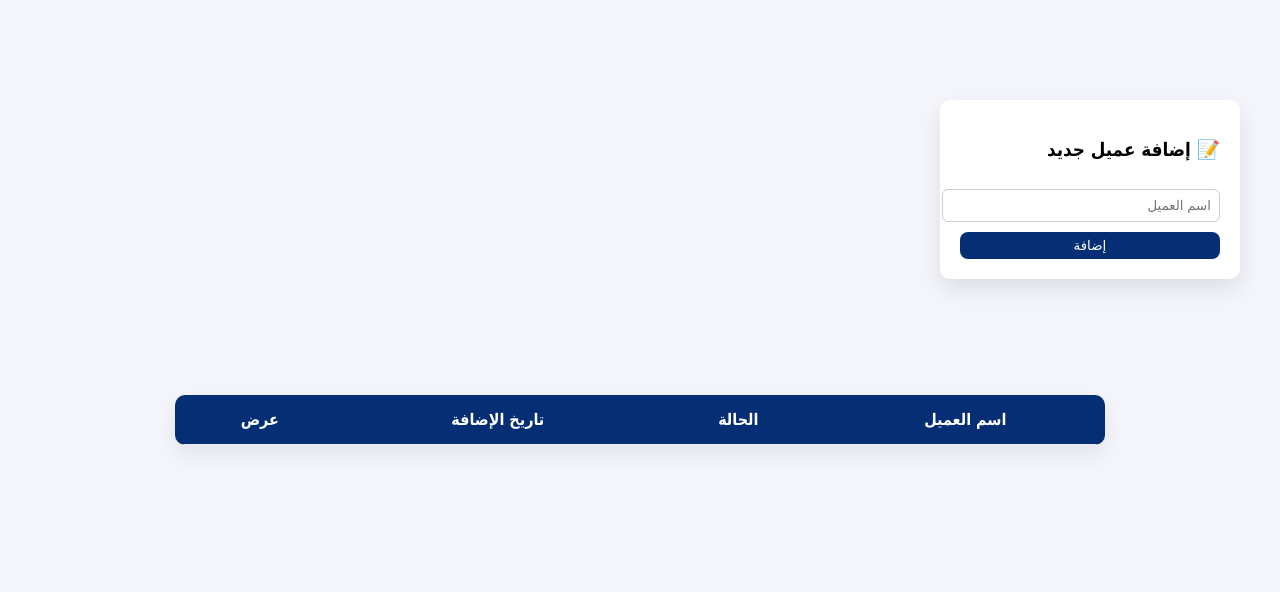
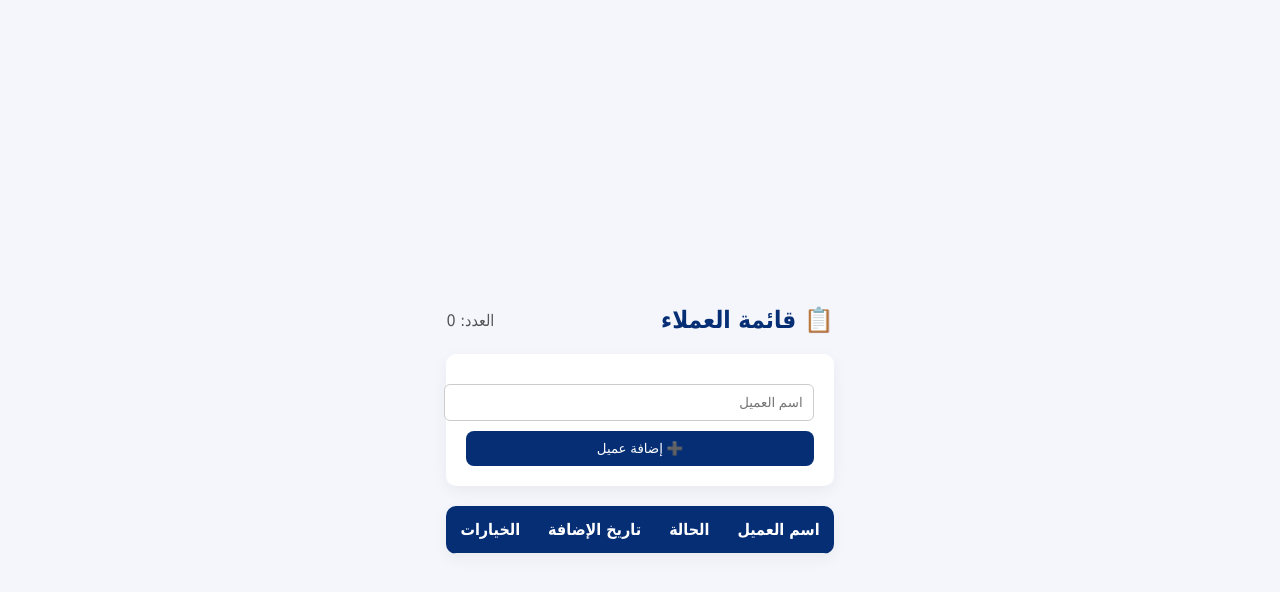
Before and after one commit to ALHARBI9ELHAM/mujeebAi-admin, a plain HTML site: page clients.html in a window 1280 px wide. Drawn offline with Linux system fonts and the light colour scheme.

Commit message:
clients.html

```diff
--- a/clients.html
+++ b/clients.html
@@ -2,25 +2,64 @@
 <html lang="ar" dir="rtl">
 <head>
   <meta charset="UTF-8" />
-  <title>قائمة العملاء</title>
+  <title>قائمة العملاء - مُجيب AI</title>
   <link rel="stylesheet" href="styles/style.css" />
   <style>
     body {
       background-color: #f4f6fc;
-      font-family: 'Tahoma', sans-serif;
+      font-family: Tahoma, sans-serif;
+      padding: 30px;
+    }
+    .container {
+      max-width: 1000px;
+      margin: auto;
+    }
+    .header {
+      display: flex;
+      justify-content: space-between;
+      align-items: center;
+      margin-bottom: 20px;
+    }
+    .header h2 {
+      margin: 0;
+      color: #052e74;
+    }
+    .header span {
+      font-size: 16px;
+      color: #555;
+    }
+    .add-client-form {
+      margin-bottom: 20px;
+      background: white;
       padding: 20px;
+      border-radius: 10px;
+      box-shadow: 0 5px 15px rgba(0,0,0,0.05);
+    }
+    .add-client-form input {
+      width: 100%;
+      padding: 10px;
+      margin-bottom: 10px;
+      border: 1px solid #ccc;
+      border-radius: 6px;
+    }
+    .add-client-form button {
+      background-color: #052e74;
+      color: white;
+      border: none;
+      padding: 10px 20px;
+      border-radius: 8px;
+      cursor: pointer;
     }
     table {
-      width: 75%;
+      width: 100%;
       background: white;
       border-collapse: collapse;
-      margin: 0 auto;
-      box-shadow: 0 10px 25px rgba(0,0,0,0.08);
       border-radius: 10px;
       overflow: hidden;
+      box-shadow: 0 5px 15px rgba(0,0,0,0.05);
     }
     th, td {
-      padding: 15px;
+      padding: 14px;
       text-align: center;
       border-bottom: 1px solid #eee;
     }
@@ -28,75 +67,64 @@
       background-color: #052e74;
       color: white;
     }
-    button {
-      background-color: #052e74;
+    .status-active {
+      color: green;
+      font-weight: bold;
+    }
+    .status-inactive {
+      color: gray;
+      font-weight: bold;
+    }
+    .btn-action {
+      padding: 6px 12px;
+      border-radius: 6px;
+      cursor: pointer;
+      border: none;
+    }
+    .btn-view {
+      background-color: #0284c7;
       color: white;
-      border: none;
-      padding: 6px 14px;
-      border-radius: 8px;
-      cursor: pointer;
     }
-    .add-client {
-      position: fixed;
-      right: 40px;
-      top: 100px;
-      background-color: white;
-      border-radius: 10px;
-      padding: 20px;
-      box-shadow: 0 10px 25px rgba(0,0,0,0.1);
-    }
-    input {
-      width: 100%;
-      padding: 8px;
-      margin-bottom: 10px;
+    .btn-delete {
+      background-color: #dc2626;
+      color: white;
     }
   </style>
 </head>
 <body>
-
-  <div class="add-client">
-    <h3>📝 إضافة عميل جديد</h3>
-    <input type="text" id="clientName" placeholder="اسم العميل" />
-    <button onclick="addClient()">إضافة</button>
+  <div class="container">
+    <div class="header">
+      <h2>📋 قائمة العملاء</h2>
+      <span id="clientCount">العدد: 0</span>
     </div>
 
-  <table id="clientTable">
+    <div class="add-client-form">
+      <input type="text" id="newClientName" placeholder="اسم العميل">
+      <button onclick="addClient()">➕ إضافة عميل</button>
+    </div>
+
+    <table>
       <thead>
         <tr>
           <th>اسم العميل</th>
           <th>الحالة</th>
           <th>تاريخ الإضافة</th>
-        <th>عرض</th>
+          <th>الخيارات</th>
         </tr>
       </thead>
-    <tbody id="clientList"></tbody>
+      <tbody id="clientTableBody"></tbody>
     </table>
+  </div>
 
   <script>
-    const clients = JSON.parse(localStorage.getItem("clients")) || [];
-
-    function renderClients() {
-      const tbody = document.getElementById("clientList");
-      tbody.innerHTML = "";
-
-      clients.forEach((client, index) => {
-        const folderName = `clients/client-${String(index + 1).padStart(3, '0')}`;
-        tbody.innerHTML += `
-          <tr>
-            <td>${client.name}</td>
-            <td>${client.status}</td>
-            <td>${client.date}</td>
-            <td><a href="${folderName}/index.html"><button>👁 عرض</button></a></td>
-          </tr>
-        `;
-      });
-    }
+    let clients = JSON.parse(localStorage.getItem("clients")) || [];
 
     function addClient() {
-      const name = document.getElementById("clientName").value.trim();
-      if (!name) return alert("أدخل اسم العميل");
+      const name = document.getElementById("newClientName").value.trim();
+      if (!name) return alert("يرجى إدخال اسم العميل");
 
       const newClient = {
+        id: "client-" + String(clients.length + 1).padStart(3, '0'),
         name,
         status: "فعال",
         date: new Date().toLocaleDateString("ar-EG")
@@ -104,8 +132,39 @@
 
       clients.push(newClient);
       localStorage.setItem("clients", JSON.stringify(clients));
+      document.getElementById("newClientName").value = "";
       renderClients();
-      document.getElementById("clientName").value = "";
+    }
+
+    function deleteClient(index) {
+      const confirmDelete = confirm("هل أنت متأكد من حذف هذا العميل؟");
+      if (!confirmDelete) return;
+
+      clients.splice(index, 1);
+      localStorage.setItem("clients", JSON.stringify(clients));
+      renderClients();
+    }
+
+    function renderClients() {
+      const tbody = document.getElementById("clientTableBody");
+      tbody.innerHTML = "";
+      document.getElementById("clientCount").textContent = `العدد: ${clients.length}`;
+
+      clients.forEach((client, index) => {
+        const tr = document.createElement("tr");
+        tr.innerHTML = `
+          <td>${client.name}</td>
+          <td class="${client.status === 'فعال' ? 'status-active' : 'status-inactive'}">${client.status}</td>
+          <td>${client.date}</td>
+          <td>
+            <a href="clients/${client.id}/index.html" target="_blank">
+              <button class="btn-action btn-view">👁 عرض</button>
+            </a>
+            <button class="btn-action btn-delete" onclick="deleteClient(${index})">🗑 حذف</button>
+          </td>
+        `;
+        tbody.appendChild(tr);
+      });
     }
 
     renderClients();
```
Lines whose indentation alone changed are shown as unchanged.
